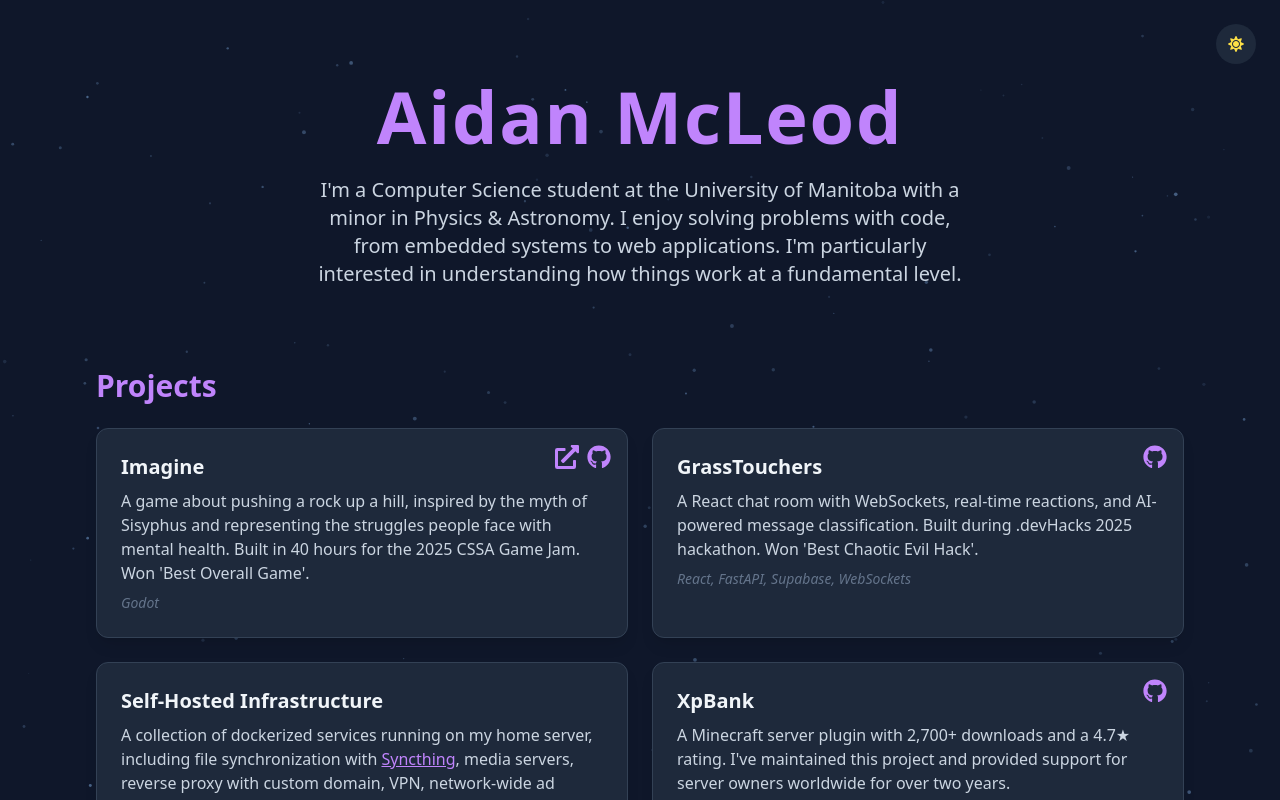
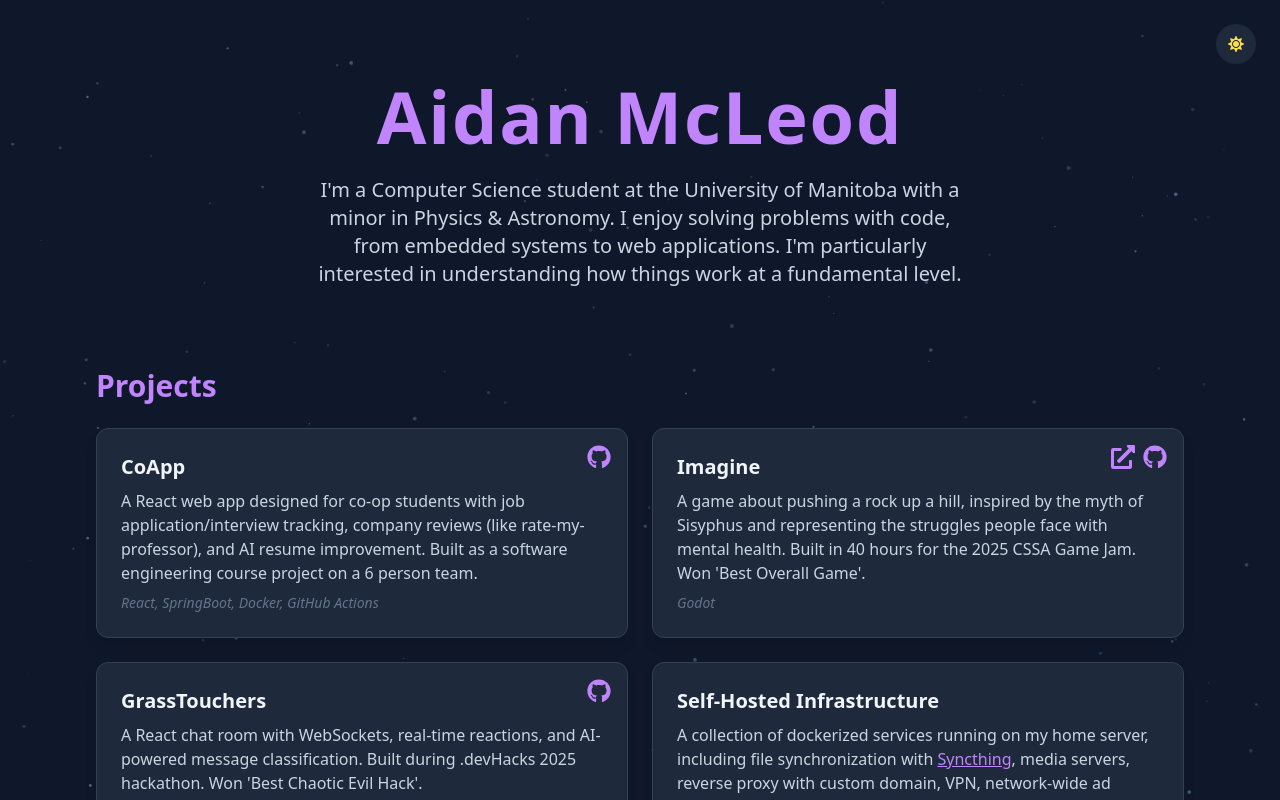
Before and after one commit to ACM02/aidanmcleod.ca, a React (Vite) app: page / in a window 1280 px wide. Shown: the top 800 px of the page. Built offline with nearby package versions, Linux system fonts and the light colour scheme.

Commit message:
Add CoApp to projects

```diff
--- a/src/components/Portfolio.jsx
+++ b/src/components/Portfolio.jsx
@@ -25,6 +25,15 @@ const Portfolio = ({ isDark }) => {
           Projects
         </h2>
         <div className="grid md:grid-cols-2 gap-6">
+
+          <ProjectCard
+            title="CoApp"
+            description="A React web app designed for co-op students with job application/interview tracking, company reviews (like rate-my-professor), and AI resume improvement. Built as a software engineering course project on a 6 person team."
+            tech="React, SpringBoot, Docker, GitHub Actions"
+            link="https://github.com/Co-App-Team"
+            isDark={isDark}
+          />
+
           <ProjectCard
             title="Imagine"
             description="A game about pushing a rock up a hill, inspired by the myth of Sisyphus and representing the struggles people face with mental health. Built in 40 hours for the 2025 CSSA Game Jam. Won 'Best Overall Game'."
@@ -65,7 +74,7 @@ const Portfolio = ({ isDark }) => {
 
           <ProjectCard
             title="XpBank"
-            description="A Minecraft server plugin with 2,700+ downloads and a 4.7★ rating. I've maintained this project and provided support for server owners worldwide for over two years."
+            description="A Minecraft server plugin with 2,900+ downloads and a 4.7★ rating. I've maintained this project and provided support for server owners worldwide for over two years."
             tech="Java, Spigot API"
             link="https://www.spigotmc.org/resources/xpbank.101132/"
             isDark={isDark}
```
